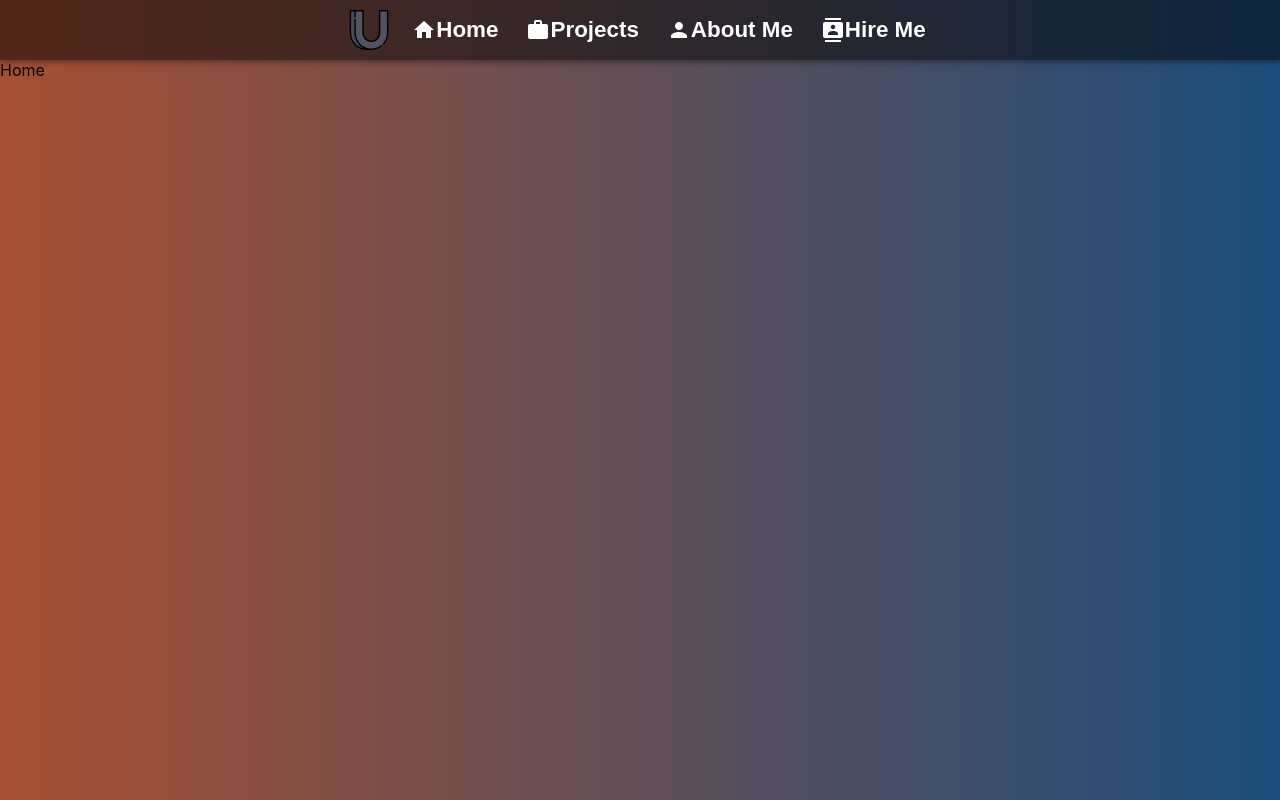
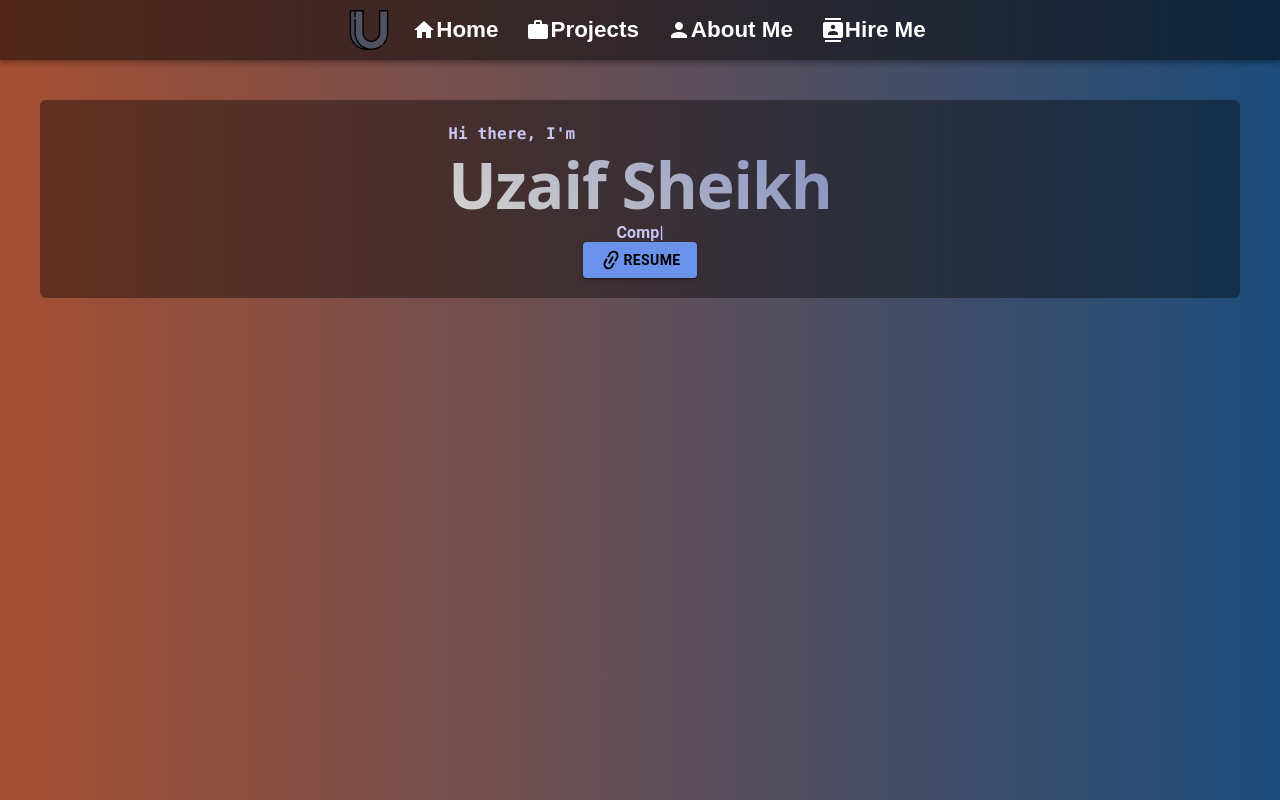
Before and after one commit to Uzaif-Sheikh/portfolio, a React (Create React App) app: page /home in a window 1280 px wide. Built offline with nearby package versions, Linux system fonts and the light colour scheme.

Commit message:
Added Home page

```diff
--- a/package.json
+++ b/package.json
@@ -10,10 +10,12 @@
     "@testing-library/jest-dom": "^5.16.4",
     "@testing-library/react": "^13.3.0",
     "@testing-library/user-event": "^13.5.0",
+    "framer-motion": "^6.3.16",
     "react": "^18.2.0",
     "react-dom": "^18.2.0",
     "react-router-dom": "6.3.0",
     "react-scripts": "5.0.1",
+    "react-typed": "^1.2.0",
     "web-vitals": "^2.1.4"
   },
   "scripts": {
--- a/src/App.css
+++ b/src/App.css
@@ -1,6 +1,7 @@
 body {
   background-image: linear-gradient(90deg, rgb(166 79 50), rgb(28 77 124));
   /* background-color: #1c2122; */
+  overflow-x: hidden;
 }
 
 .App {
--- a/src/App.js
+++ b/src/App.js
@@ -2,24 +2,27 @@ import React from 'react';
 import './App.css';
 import Navbar from "./components/Navbar";
 import {
-  BrowserRouter as Router, Link, Route,
-  Routes,
-  useNavigate,
+  Route, Routes, useLocation,
 } from "react-router-dom";
+import { AnimatePresence } from "framer-motion";
 import AboutMe from './components/AboutMe';
+import Home from './components/Home';
 
 function App() {
+  const location = useLocation();
   return (
     <>
     <Navbar />
     <div>
-        <Routes>
+      <AnimatePresence exitBeforeEnter>
+        <Routes key={location.pathname} location={location}>
           <Route exact path="/" element={<AboutMe />} />
-          <Route path="/home" element={<>Home</>} />
+          <Route path="/home" element={<Home />}/>
           <Route path="/projects" element={<>Home</>} />
           <Route path="/about" element={<AboutMe />} />
           <Route path="/hireme" element={<>Home</>} />
         </Routes>
+      </AnimatePresence>
     </div>
     </>
   );
--- a/src/components/AboutMe.js
+++ b/src/components/AboutMe.js
@@ -6,9 +6,11 @@ import { Avatar, Button, Chip, List, ListItemIcon, ListItemText } from "@mui/mat
 import { Box } from "@mui/material";
 import './AboutMe.css'
 import { Typography } from "@mui/material";
+import Animation from "./Animation";
 
 export default function AboutMe() {
   return (
+    <Animation>
       <>
       <Box className="main-div">
         <Typography variant="h4" className="about-title">About Me</Typography>
@@ -144,5 +146,6 @@ export default function AboutMe() {
         </div> */}
       </Box>
       </>
+    </Animation>
   );
 }
--- /dev/null
+++ b/src/components/Animation.js
@@ -0,0 +1,21 @@
+import { motion } from "framer-motion";
+
+const animation = {
+	initial: { opacity: 0, x: 100 },
+	animate: { opacity: 1, x: 0 },
+	exit: { opacity: 0, x: -100 },
+};
+
+export default function Animation({children}) {
+	return (
+		<motion.div
+			variants={animation}
+			initial="initial"
+			animate="animate"
+			exit="exit"
+			transition={{duration: 1}}
+			>
+			{children}
+		</motion.div>
+	);
+}
--- /dev/null
+++ b/src/components/Home.css
@@ -0,0 +1,37 @@
+.main-div {
+    display: flex !important;
+    align-items: center !important;
+    justify-content: center !important;
+    margin: 40px !important;
+    padding: 20px !important;
+    background-color: rgba(0, 0, 0, 0.398) !important;
+    border-radius: 6px !important;
+}
+
+.hi-text {
+    font-weight: bold !important;
+    font-family: "Lucida Console" !important;
+    background-image: linear-gradient(90deg,#c9c8f1,#c3c2f4) !important;
+    background-clip: text !important;
+    color: transparent !important;
+}
+
+.name-text {
+    font-family: system-ui, -apple-system, BlinkMacSystemFont, 'Segoe UI', Roboto, Oxygen, Ubuntu, Cantarell, 'Open Sans', 'Helvetica Neue', sans-serif !important;
+    font-weight: bold !important;
+    background-image: linear-gradient(45deg,#d6d4ce,#8791c1);
+    background-clip: text !important;
+    color: transparent !important;
+    font-size: 4em !important;
+}
+
+.typed-class {
+    font-size: 2em;
+    background-image: linear-gradient(90deg,#c9c8f1,#c3c2f4) !important;
+    background-clip: text !important;
+    background-clip: text !important;
+    color: transparent !important;
+    font-weight: bold !important;
+    line-height: normal !important;
+    margin: 5px;
+}
--- /dev/null
+++ b/src/components/Home.js
@@ -0,0 +1,44 @@
+import { Box, Button, Typography } from "@mui/material";
+import React from "react";
+import LinkIcon from '@mui/icons-material/Link';
+import './Home.css';
+import Animation from "./Animation";
+import ReactTyped from "react-typed";
+import Resume from "./document/resume.pdf"
+
+
+
+export default function Home() {
+
+	const clickForResume = () => {
+		window.open(Resume, "_blank");
+	};
+
+	return (
+		<Animation>
+			<>
+				<Box className="main-div">
+					<Box>
+						<Typography variant="subtitle1" className="hi-text">Hi there, I'm</Typography>
+						<Typography variant="h1" className="name-text">Uzaif Sheikh</Typography>
+
+					</Box>
+					<Box>
+						<Typography variant="subtitle1" className="typed-class"><ReactTyped
+							strings={[
+								"Computer Science Student.",
+								"Fullstack Developer.",
+								"Open Source and Blockchain Enthusiast.",
+								"Passionate Software Engineer.",
+							]}
+							typeSpeed={100}
+							backSpeed={50}
+							loop
+						/></Typography>
+					</Box>
+					<Button onClick={clickForResume} variant="contained" style={{ "backgroundColor": "rgba(110, 152, 244, 0.95)", "fontWeight": "bold", "color": "black" }}><LinkIcon style={{ "transform": "rotate(120deg)" }} />Resume</Button>
+				</Box>
+			</>
+		</Animation>
+	);
+}
--- a/src/components/Navbar.js
+++ b/src/components/Navbar.js
@@ -1,4 +1,4 @@
-import React, { useEffect, useState } from "react";
+import React, { useState } from "react";
 import logo from "./letter-u-svgrepo-com.svg"
 import HomeIcon from '@mui/icons-material/Home';
 import WorkIcon from '@mui/icons-material/Work';
@@ -6,8 +6,7 @@ import PersonIcon from '@mui/icons-material/Person';
 import ContactsIcon from '@mui/icons-material/Contacts';
 import './Navbar.css'
 import AppBar from '@mui/material/AppBar';
-import {  BrowserRouter as Router, Link} from "react-router-dom";
-import { Button, Typography } from "@mui/material";
+import { Link} from "react-router-dom";
 
 export default function Navbar() {
   const [minWind, setminWind] = useState(false);
```
Also changed, not shown: 2 other files (tests, documents, lock files or other folders). Lines whose indentation alone changed are shown as unchanged.
